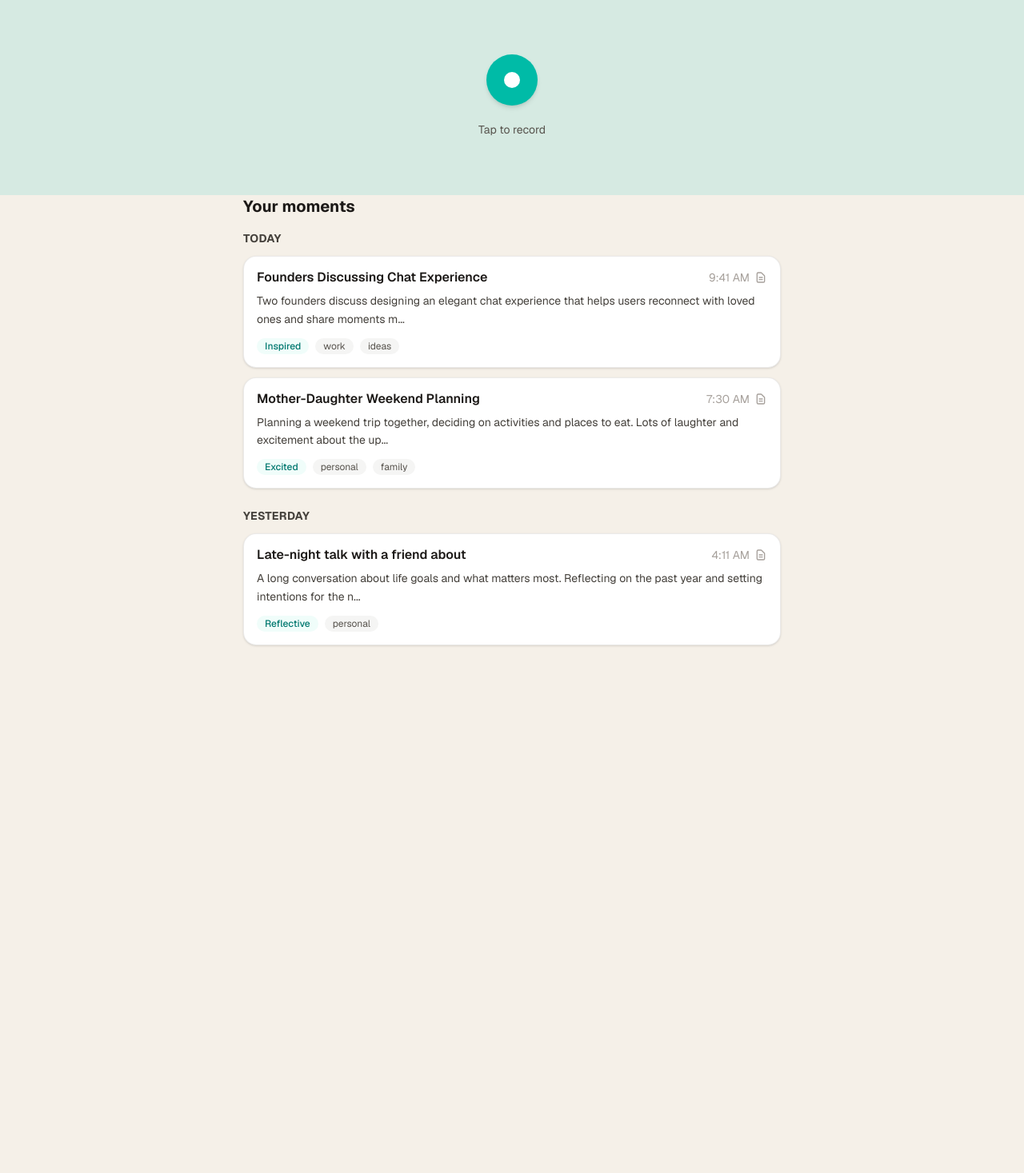
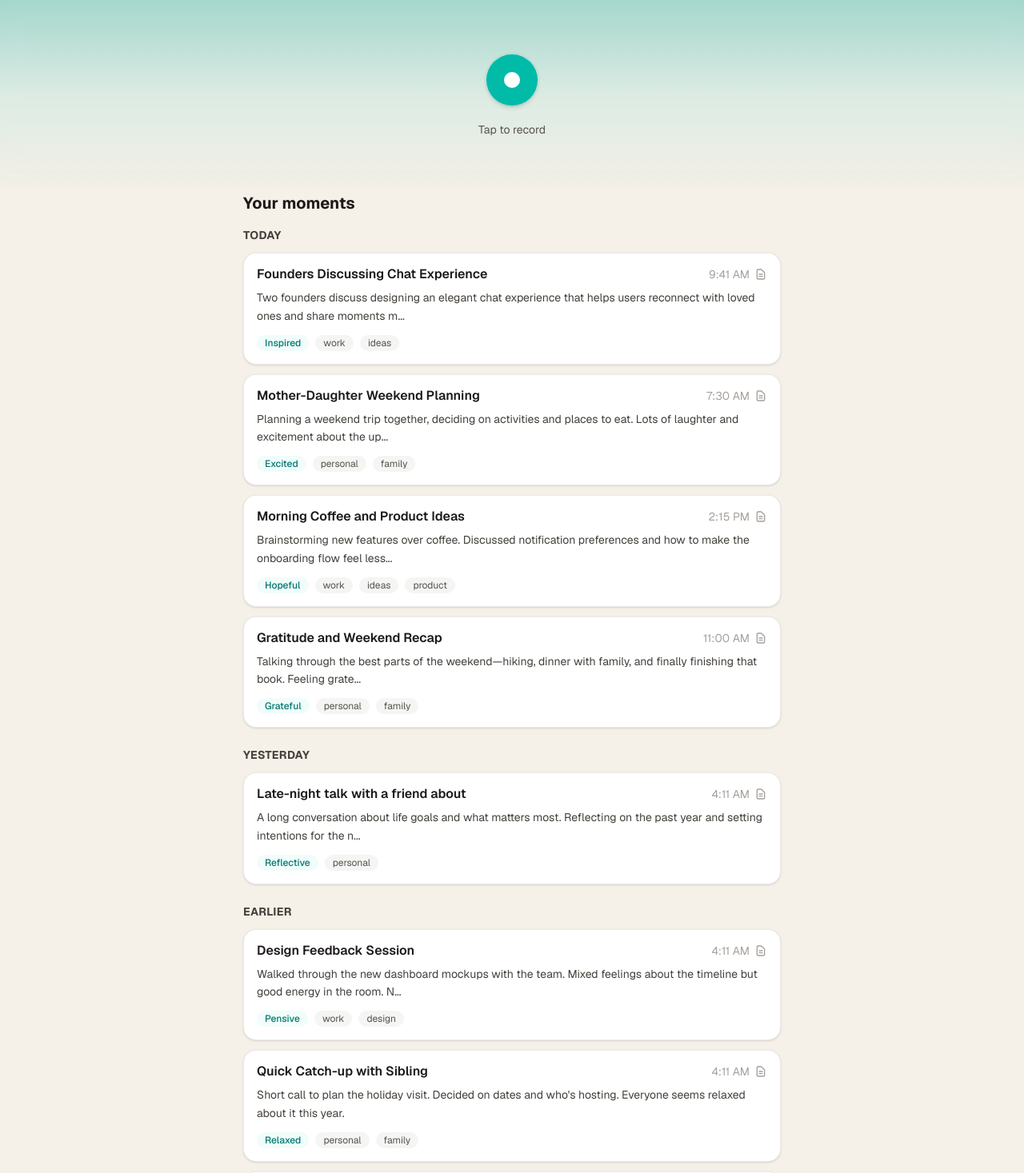
Before and after one commit to cozyconner/taya-assessment, a Next.js app: page / in a window 1280 px wide. Shown: the top 1467 px of the page at 80% size. Before the commit the page ends 855 px from the top, so only its background shows below. Built offline with nearby package versions, Linux system fonts and the light colour scheme.

Commit message:
CDF: UI pass 2

```diff
--- a/app/components/AudioRecord.tsx
+++ b/app/components/AudioRecord.tsx
@@ -1,6 +1,6 @@
 "use client";
 
-import { useRef, useState } from "react";
+import { useEffect, useRef, useState } from "react";
 
 const TEAL = {
   light: "rgb(94 234 212 / 0.4)",
@@ -8,13 +8,21 @@ const TEAL = {
   dark: "rgb(20 184 166)",
 };
 
-// 41b9ab9d69aef9b901a2265f388d1a1908aee1c8
-
 export default function AudioRecord() {
   const [isRecording, setIsRecording] = useState(false);
   const [isExpanded, setIsExpanded] = useState(false);
   const [transcription, setTranscription] = useState("");
   const intervalRef = useRef<ReturnType<typeof setInterval> | null>(null);
+
+  useEffect(() => {
+    if (isExpanded) {
+      const prev = document.body.style.overflow;
+      document.body.style.overflow = "hidden";
+      return () => {
+        document.body.style.overflow = prev;
+      };
+    }
+  }, [isExpanded]);
 
   const handleToggle = () => {
     if (!isExpanded) {
@@ -48,21 +56,19 @@ export default function AudioRecord() {
 
   return (
     <div
-      className={`overflow-hidden transition-all duration-500 ease-out ${
-        isExpanded ? "fixed inset-0 z-10" : "relative"
-      }`}
+      className={`overflow-hidden transition-all duration-500 ease-out ${isExpanded ? "fixed inset-0 z-10" : "relative"
+        }`}
     >
       <div
-        className={`relative flex flex-col items-center justify-center transition-all duration-500 ease-out ${
-          isExpanded
-            ? "min-h-screen bg-[#5eead4]/30 backdrop-blur-xl"
-            : "min-h-0 py-8"
-        }`}
+        className={`relative flex flex-col items-center justify-center transition-all duration-500 ease-out ${isExpanded
+          ? "min-h-screen bg-[#5eead4]/30 backdrop-blur-md"
+          : "min-h-0 py-8"
+          }`}
         style={
           isExpanded
             ? {
-                background: `linear-gradient(180deg, ${TEAL.light} 0%, rgb(94 234 212 / 0.2) 50%, ${TEAL.mid} 100%)`,
-              }
+              background: `linear-gradient(180deg, ${TEAL.light} 0%, rgb(94 234 212 / 0.2) 50%, ${TEAL.mid} 100%)`,
+            }
             : undefined
         }
       >
@@ -134,7 +140,7 @@ export default function AudioRecord() {
             <div
               className="relative rounded-full p-1"
               style={{
-                background: `radial-gradient(circle, ${TEAL.light} 0%, transparent 70%)`,
+                background: `radial-gradient(circle, ${TEAL.dark} 0%, rgb(20 184 166 / 0.4) 40%, transparent 70%)`,
               }}
             >
               <button
--- a/app/data.ts
+++ b/app/data.ts
@@ -31,4 +31,54 @@ export const MOCK_MEMORY_CARDS: MemoryCardDisplay[] = [
     categories: ["personal"],
     actionItems: [],
   },
+  {
+    id: "4",
+    createdAt: new Date(new Date().setHours(14, 15, 0)),
+    title: "Morning Coffee and Product Ideas",
+    transcript:
+      "Brainstorming new features over coffee. Discussed notification preferences and how to make the onboarding flow feel less overwhelming.",
+    mood: "hopeful",
+    categories: ["work", "ideas", "product"],
+    actionItems: ["Draft notification spec", "Sketch onboarding flow"],
+  },
+  {
+    id: "5",
+    createdAt: new Date(new Date().setHours(11, 0, 0)),
+    title: "Gratitude and Weekend Recap",
+    transcript:
+      "Talking through the best parts of the weekend—hiking, dinner with family, and finally finishing that book. Feeling grateful for the small moments.",
+    mood: "grateful",
+    categories: ["personal", "family"],
+    actionItems: [],
+  },
+  {
+    id: "6",
+    createdAt: new Date(Date.now() - 86400000 * 2),
+    title: "Design Feedback Session",
+    transcript:
+      "Walked through the new dashboard mockups with the team. Mixed feelings about the timeline but good energy in the room. Need to prioritize accessibility.",
+    mood: "pensive",
+    categories: ["work", "design"],
+    actionItems: ["Update contrast ratios", "Schedule follow-up"],
+  },
+  {
+    id: "7",
+    createdAt: new Date(Date.now() - 86400000 * 2),
+    title: "Quick Catch-up with Sibling",
+    transcript:
+      "Short call to plan the holiday visit. Decided on dates and who's hosting. Everyone seems relaxed about it this year.",
+    mood: "relaxed",
+    categories: ["personal", "family"],
+    actionItems: ["Book flights", "Confirm dates"],
+  },
+  {
+    id: "8",
+    createdAt: new Date(Date.now() - 86400000 * 3),
+    title: "Project Timeline Concerns",
+    transcript:
+      "Reviewing the sprint and realizing we're behind. Frustrated with the blockers but trying to focus on what we can control. Need to communicate delays to stakeholders.",
+    mood: "frustrated",
+    categories: ["work"],
+    actionItems: ["Send status update", "Identify top 3 blockers"],
+  },
 ];
--- a/app/page.tsx
+++ b/app/page.tsx
@@ -35,12 +35,29 @@ export default function Home() {
   const grouped = groupCardsByDate(MOCK_MEMORY_CARDS);
 
   return (
-    <div className="min-h-screen bg-[#f5f0e8] font-sans">
-      <section className="bg-[#b8e6de]/50 px-4 pt-8 pb-10">
-        <AudioRecord />
+    <div className="relative min-h-screen bg-[#f5f0e8] font-sans">
+      <section
+        className="sticky top-0 z-10 min-h-[240px] px-4 pt-8 pb-4"
+        style={{
+          background:
+            "linear-gradient(180deg, rgb(150 210 200 / 0.85) 0%, rgb(184 230 222 / 0.4) 50%, transparent 100%)",
+        }}
+      >
+        {/* Blur fades from top (blurry) to bottom (clear) via mask */}
+        <div
+          className="pointer-events-none absolute inset-0 z-0 backdrop-blur-md"
+          style={{
+            WebkitMaskImage: "linear-gradient(to bottom, black, transparent)",
+            maskImage: "linear-gradient(to bottom, black, transparent)",
+          }}
+          aria-hidden
+        />
+        <div className="relative z-10">
+          <AudioRecord />
+        </div>
       </section>
 
-      <section className="px-4 pb-12">
+      <section className="relative z-0 px-4 pb-12">
         <div className="mx-auto max-w-2xl">
           <div className="mb-4 flex items-center justify-between">
             <h2 className="text-xl font-bold text-stone-900">Your moments</h2>
```
